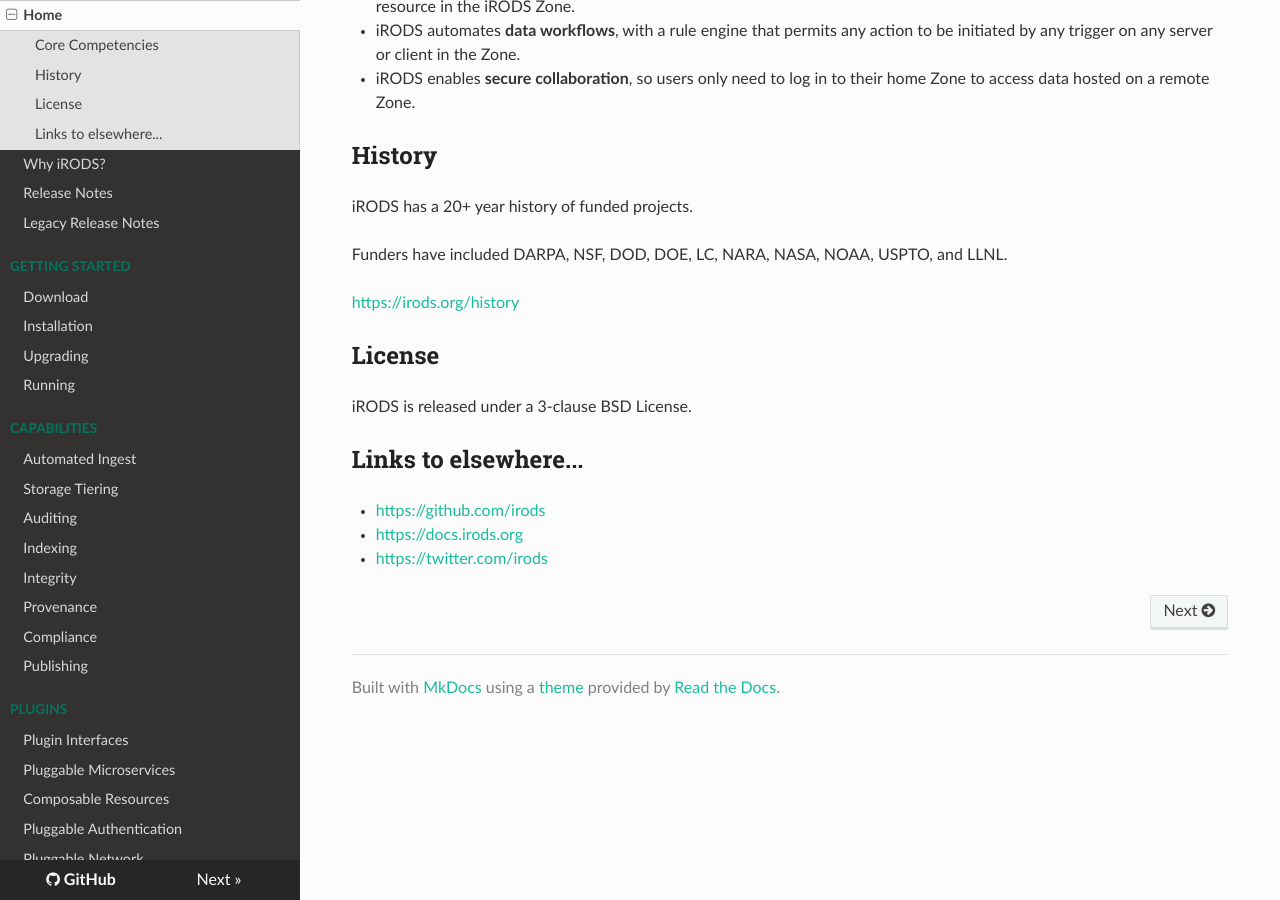
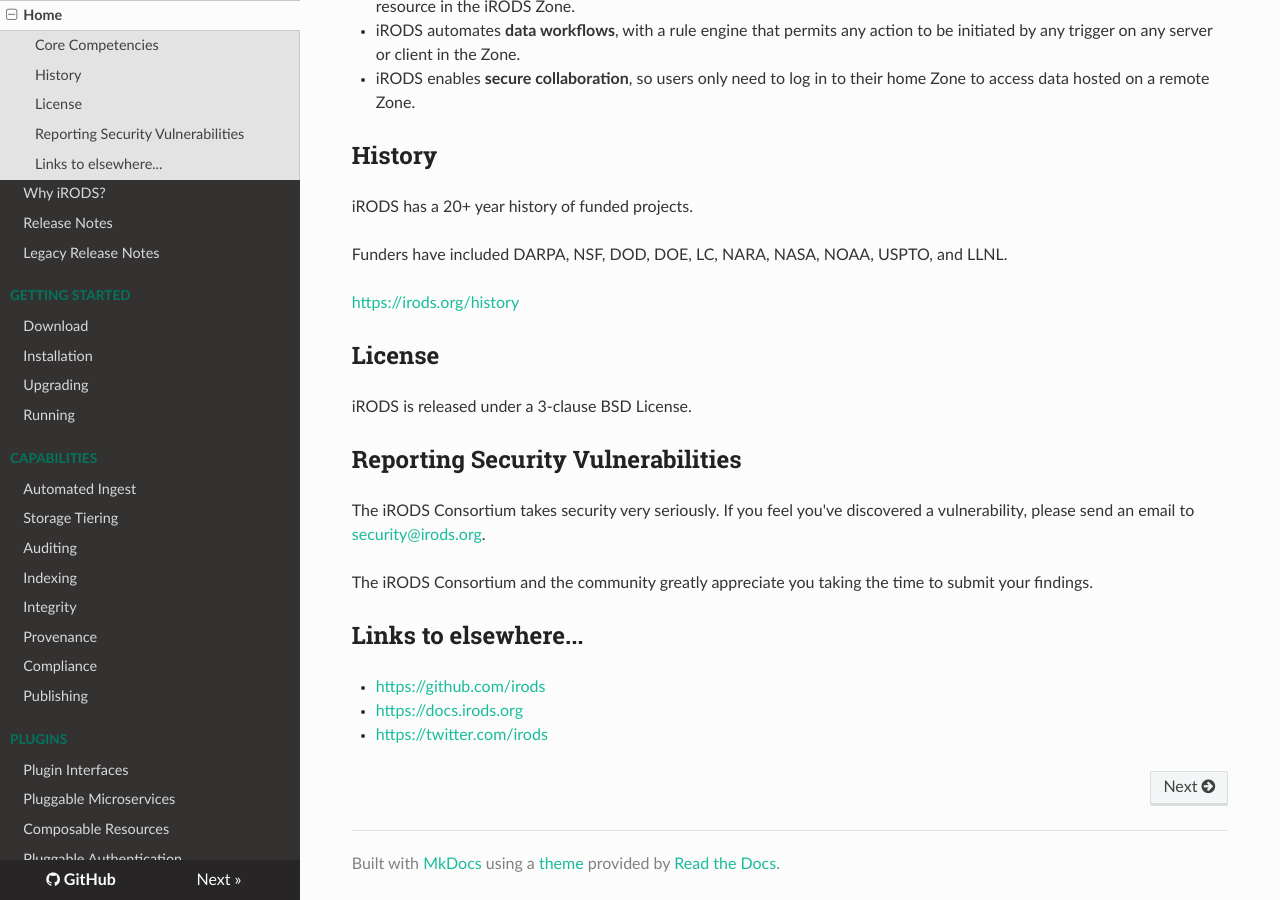
Before and after one commit to irods/irods_docs, an MkDocs documentation site: the page built from docs/index.md, in a window 1280 px wide and 900 px high, scrolled down 792 px. Built offline with MkDocs 1.6.1, drawn with Linux system fonts in a browser that asks for light colours; nearby versions of some CDN libraries.

Commit message:
[irods/irods#7618] Document process for reporting security vulnerabilities.

```diff
--- a/docs/index.md
+++ b/docs/index.md
@@ -31,6 +31,12 @@
 
 iRODS is released under a 3-clause BSD License.
 
+## Reporting Security Vulnerabilities
+
+The iRODS Consortium takes security very seriously. If you feel you've discovered a vulnerability, please send an email to [security@irods.org](mailto:security@irods.org).
+
+The iRODS Consortium and the community greatly appreciate you taking the time to submit your findings.
+
 ## Links to elsewhere...
 
  - [https://github.com/irods](https://github.com/irods)
```
